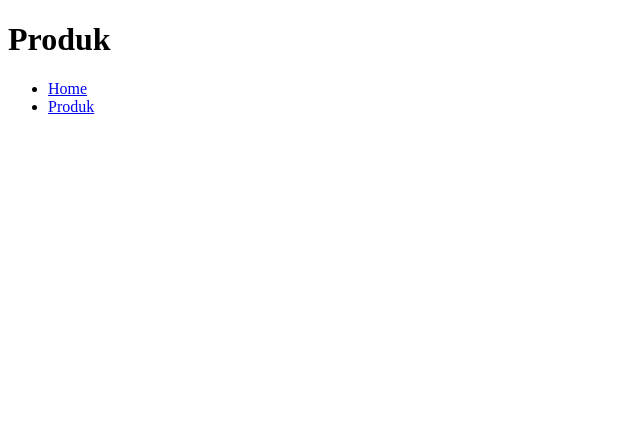
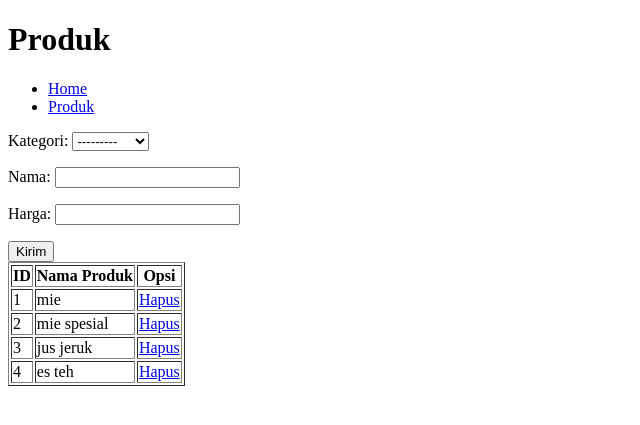
Before and after one commit to hamiruddin12/my_website, a Django app: page /produk/ in a window 1280 px wide. Shown: the top 425 px of the page, without its empty margins (0-640 px from the left). Run offline with Django 4.2, Linux system fonts and the light colour scheme; data comes from the database, SQL or seed files in the repository; both versions use the stored data as it was after the commit.

Commit message:
Menambahkan django form dan fitur hapus data

```diff
--- /dev/null
+++ b/menu/forms.py
@@ -0,0 +1,9 @@
+from django import forms
+
+from .models import kategori
+
+
+class frompoduk(forms.Form):
+  kategori = forms.ModelChoiceField(queryset=kategori.objects.all())
+  nama = forms.CharField()
+  harga = forms.IntegerField()
--- a/menu/templates/home.html
+++ b/menu/templates/home.html
@@ -17,5 +17,6 @@
 
         </li>
     </ul>
+    <h1>tes</h1>
 </body>
 </html>
--- a/menu/templates/produk.html
+++ b/menu/templates/produk.html
@@ -17,5 +17,29 @@
 
         </li>
     </ul>
+
+    <form action="" method="post">
+        {% csrf_token %}
+        {{ form.as_p }}
+        <input type="submit" value="Kirim">
+    </form>
+
+    <table border="1">
+        <tr>
+            <th>ID</th>
+            <th>Nama Produk</th>
+            <th>Opsi</th>
+        </tr>
+
+        {% for dt in produk %}
+        <tr>
+            <td>{{dt.id}}</td>
+            <td>{{dt.nama}}</td>
+            <td>
+                <a href="{% url 'hapus-produk' dt.id %}">Hapus</a>
+            </td>
+        </tr>
+        {% endfor %}
+    </table>
 </body>
 </html>
--- a/menu/urls.py
+++ b/menu/urls.py
@@ -3,5 +3,6 @@ from . import views
 
 urlpatterns = [
     path('home/', views.home, name='home'),
-    path('produk/', views.produk, name='produk'),
+    path('produk/', views.data_produk, name='produk'),
+    path('hapus_produk/<produk_id>', views.hapus_produk, name='hapus-produk'),
 ]
--- a/menu/views.py
+++ b/menu/views.py
@@ -1,9 +1,41 @@
 from django.http import HttpResponse
+from django.http import HttpResponseRedirect
 from django.template import loader
+from .forms import frompoduk
+from .models import produk, kategori
+from django.shortcuts import redirect
 
 def home(request):
   template = loader.get_template('home.html')
   return HttpResponse(template.render())
-def produk(request):
+
+def data_produk(request):
+  submitted = False
+  if request.method == "POST":
+    form = frompoduk(request.POST)
+    if form.is_valid():
+      simpandata = produk.objects.create(
+        nama=form.cleaned_data.get("nama"),
+        harga=form.cleaned_data.get("harga"),
+        katgori=form.cleaned_data.get("kategori"),
+      )
+      simpandata.save()
+      return HttpResponseRedirect("/produk?submitted=True")
+  else:
+    form = frompoduk
+    if "submitted" in request.GET:
+      submitted = True
+
+  data_produk = produk.objects.all()
+
+  context = {
+    "form": frompoduk,
+    "produk": data_produk,
+  }
   template = loader.get_template('produk.html')
-  return HttpResponse(template.render())
+  return HttpResponse(template.render(context, request))
+
+def hapus_produk(request, produk_id):
+  data_produk = produk.objects.get(id=produk_id)
+  data_produk.delete()
+  return redirect("produk")
```
Also changed, not shown: db.sqlite3.
